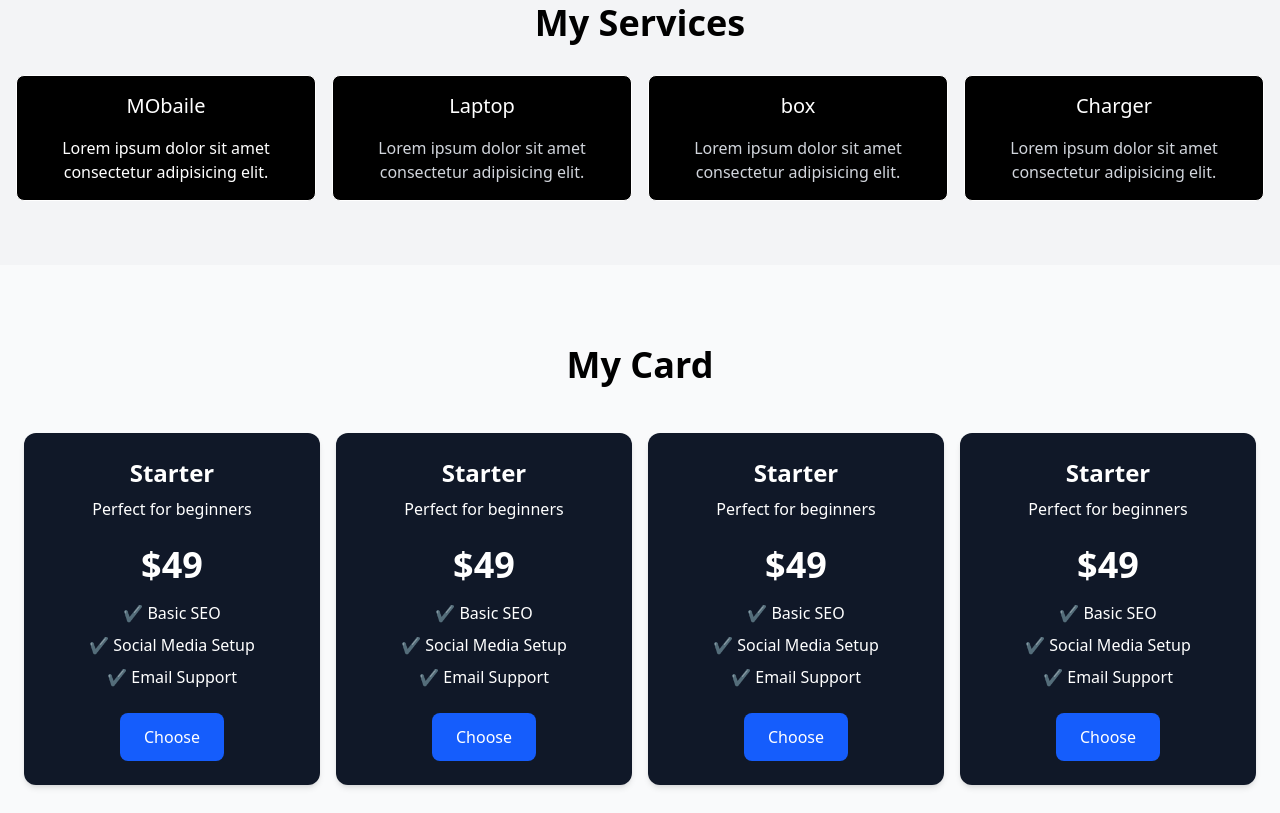
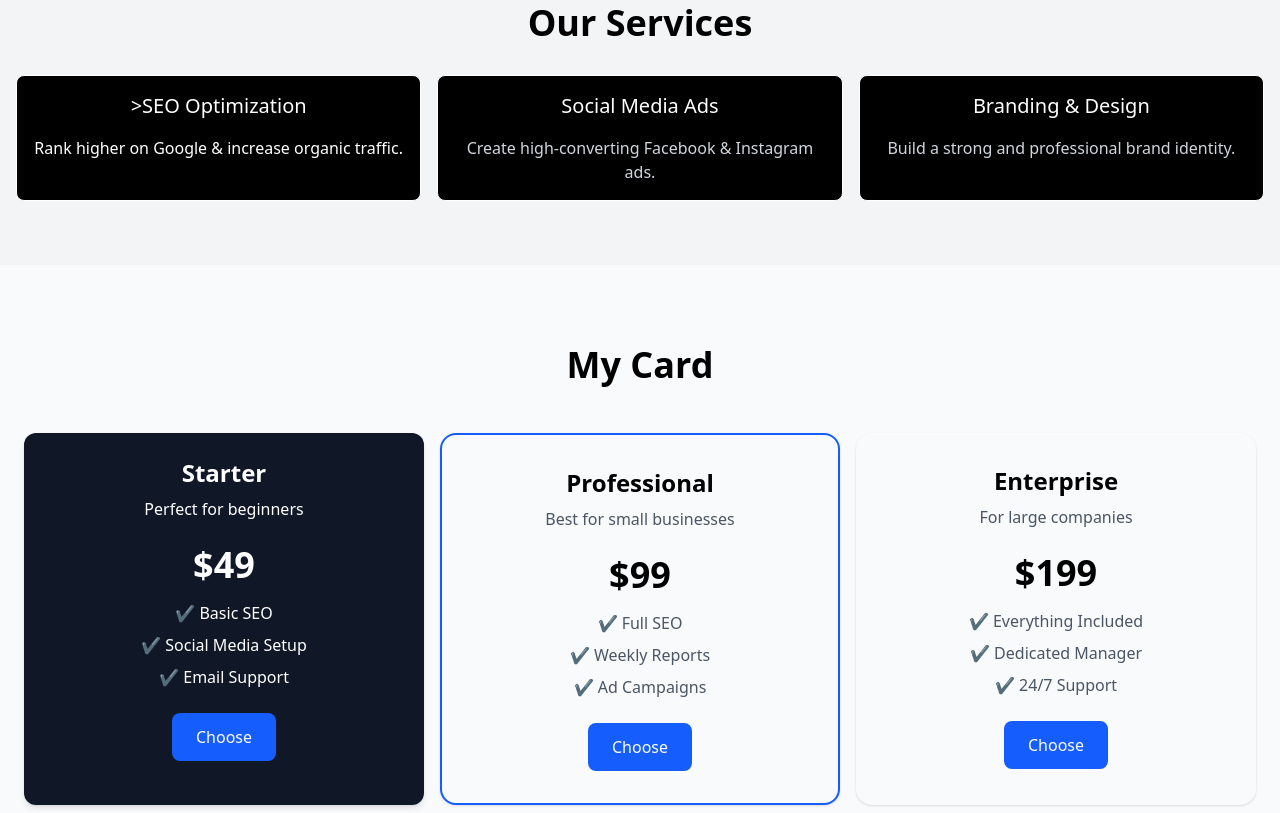
Before and after one commit to Riad928/Marketing-website-template2, a plain HTML site: page index.html in a window 1280 px wide. Shown: the part 927-1740 px from the top of the page. Drawn offline with nearby package versions, Linux system fonts and the light colour scheme.

Commit message:
third commit

```diff
--- a/index.html
+++ b/index.html
@@ -15,7 +15,7 @@
         <div class="max-w-7xl mx-auto px-4 py-4 flex justify-between items-center">
             <h1 class="text-2xl font-bold text-gray">BrandX</h1>
             <nav class="space-x-8 hidden md:block ">
-                <a href="#home" class="hover:bg-blue-600">Home</a>
+                <a href="#hero" class="hover:bg-blue-600">Home</a>
                 <a href="#about" class="hover:bg-blue-600">About</a>
                 <a href="#services" class="hover:bg-blue-600">Services</a>
                 <a href="#card" class="hover:bg-blue-600">Card</a>
@@ -29,11 +29,11 @@
         <!-- =============== HERO =============== -->
         <section class="bg-gray-900 py-16">
             <div class="max-w-7xl mx-auto px-6 text-center text-white">
-                <h1 class="text-4xl md:text-6xl font-extrabold">Grow the first </h1>
-                <p class="text-gray-300 mt-4">Lorem ipsum dolor sit amet consectetur adipisicing elit. In, expedita.</p>
+                <h1 class="text-4xl md:text-6xl font-extrabold">Grow Your Business Faster </h1>
+                <p class="text-gray-300 mt-4">Modern marketing solutions to boost your sales and brand identity.</p>
                 <div class="flex justify-center gap-4">
-                    <button class="bg-blue-600 text-xl font-semibold py-4 px-6 mt-6 border rounded-lg">My Project</button>
-                    <button class="border text-xl px-6 py-3 mt-6 rounded-lg">Search Me</button>
+                    <button class="bg-blue-600 text-xl font-semibold py-4 px-6 mt-6 border rounded-lg">Get Started</button>
+                    <button class="border text-xl px-6 py-3 mt-6 rounded-lg">Learm More</button>
                 </div>
             </div>
         </section>
@@ -43,9 +43,9 @@
             <div class="max-w-7xl mx-auto px-6 grid md:grid-cols-2 gap-2">
                 <img src="/photo/images (1).jpeg" alt="photo" class="w-full h-80 object-cover">
                 <div class="mt-16 px-8">
-                    <h1 class="text-xl font-bold mb-6">i love country</h1>
-                    <p class="text-gray-600 mb-4">Lorem ipsum dolor sit amet consectetur adipisicing elit. Vero, optio. Aut quis asperiores inventore sit illo amet ea temporibus tempora.</p>
-                    <p class="text-gray-600 mb-4">Lorem ipsum dolor sit amet consectetur adipisicing elit. Ducimus debitis, odio illo voluptate aliquam vitae fugit tempore assumenda, laudantium laboriosam quaerat aspernatur cumque non at porro ea! Alias obcaecati doloremque eius nihil et debitis quas quibusdam dolorum? Esse, necessitatibus et.</p>
+                    <h1 class="text-xl font-bold mb-6">About Our Agency</h1>
+                    <p class="text-gray-600 mb-4">We help brands grow using digital marketing strategies that convert users into customers.</p>
+                    <p class="text-gray-600 mb-4">From SEO to social media ads—we handle everything to grow your business.</p>
                 </div>
             </div>
         </section>
@@ -53,23 +53,19 @@
         <!-- =============== SERVICE =============== -->
         <section class=" bg-gray-100 py-16">
             <div class="max-w-7xl mx-auto px-4 ">
-                <h1 class="text-center font-semibold text-4xl mb-8">My Services</h1>
-                <div class="grid sm:grid-cols-1 md:grid-cols-2 lg:grid-cols-4 gap-4">
+                <h1 class="text-center font-semibold text-4xl mb-8">Our Services</h1>
+                <div class="grid sm:grid-cols-1 md:grid-cols-3 gap-4">
                     <div class=" bg-black text-white border rounded-lg p-4 text-center hover:shadow-lg">
-                        <h1 class="text-bold mb-4 text-xl">MObaile</h1>
-                        <p class="text-gray-60 ">Lorem ipsum dolor sit amet consectetur adipisicing elit.</p>
+                        <h1 class="text-bold mb-4 text-xl">>SEO Optimization</h1>
+                        <p class="text-gray-60 ">Rank higher on Google & increase organic traffic.</p>
                     </div>
                     <div class="bg-black text-white border rounded-lg p-4 text-center hover:shadow-lg">
-                        <h1 class="text-bold mb-4 text-xl">Laptop</h1>
-                        <p class="text-gray-300">Lorem ipsum dolor sit amet consectetur adipisicing elit.</p>
+                        <h1 class="text-bold mb-4 text-xl">Social Media Ads</h1>
+                        <p class="text-gray-300">Create high-converting Facebook & Instagram ads.</p>
                     </div>
                     <div class=" bg-black text-white border rounded-lg p-4 text-center hover:shadow-lg">
-                        <h1 class="text-bold mb-4 text-xl">box</h1>
-                        <p class="text-gray-300">Lorem ipsum dolor sit amet consectetur adipisicing elit.</p>
-                    </div>
-                    <div class=" bg-black text-white border rounded-lg p-4 text-center hover:shadow-lg">
-                        <h1 class="text-bold mb-4 text-xl">Charger</h1>
-                        <p class="text-gray-300">Lorem ipsum dolor sit amet consectetur adipisicing elit.</p>
+                        <h1 class="text-bold mb-4 text-xl">Branding & Design</h1>
+                        <p class="text-gray-300">Build a strong and professional brand identity.</p>
                     </div>
 
                 </div>
@@ -79,7 +75,7 @@
         <section class="py-20 ">
             <div class="max-w-7xl mx-auto px-6">
                 <h1 class="text-center text-4xl font-bold mb-12">My Card</h1>
-                <div class="grid sm:grid-cols-1 md:grid-cols-2 lg:grid-cols-4 gap-4">
+                <div class="grid sm:grid-cols-1 md:grid-cols-3 gap-4">
 
                     <!-- ====CARD 1==== -->
                     <div class="text-center bg-gray-900 text-white py-6 px-4 rounded-xl shadow-md hover:shadow-lg">
@@ -94,45 +90,33 @@
                         <button class="mt-6 bg-blue-600 text-white px-6 py-3 rounded-lg">Choose</button>
                         </div>
                             <!-- ====CARD 2==== -->
-                        <div class="text-center bg-gray-900 text-white py-6 px-4 rounded-xl shadow-md hover:shadow-lg">
-                            <h3 class="text-2xl font-bold">Starter</h3>
-                            <p class=" mt-2">Perfect for beginners</p>
-                            <p class="text-4xl font-bold mt-6">$49</p>
-                            <ul class="mt-4 space-y-2">
-                                <li>✔ Basic SEO</li>
-                                <li>✔ Social Media Setup</li>
-                                <li>✔ Email Support</li>
+                        <div class="bg-gray-50 p-8 rounded-2xl shadow hover:shadow-xl text-center border-2 border-blue-600">
+                            <h3 class="text-2xl font-bold">Professional</h3>
+                            <p class="text-gray-600 mt-2">Best for small businesses</p>
+                            <p class="text-4xl font-bold mt-6">$99</p>
+                            <ul class="mt-4 space-y-2 text-gray-600">
+                                <li>✔ Full SEO</li>
+                                <li>✔ Weekly Reports</li>
+                                <li>✔ Ad Campaigns</li>
                             </ul>
                             <button class="mt-6 bg-blue-600 text-white px-6 py-3 rounded-lg">Choose</button>
                         </div>
 
                             <!-- ====CARD 3==== -->
-                        <div class="text-center bg-gray-900 text-white py-6 px-4 rounded-xl shadow-md hover:shadow-lg">
-                            <h3 class="text-2xl font-bold">Starter</h3>
-                            <p class=" mt-2">Perfect for beginners</p>
-                            <p class="text-4xl font-bold mt-6">$49</p>
-                            <ul class="mt-4 space-y-2">
-                                <li>✔ Basic SEO</li>
-                                <li>✔ Social Media Setup</li>
-                                <li>✔ Email Support</li>
-                            </ul>
-                            <button class="mt-6 bg-blue-600 text-white px-6 py-3 rounded-lg">Choose</button>
-                        </div>
-
-                            <!-- ====CARD 4==== -->
-                        <div class="text-center bg-gray-900 text-white py-6 px-4 rounded-xl shadow-md hover:shadow-lg">
-                            <h3 class="text-2xl font-bold">Starter</h3>
-                            <p class=" mt-2">Perfect for beginners</p>
-                            <p class="text-4xl font-bold mt-6">$49</p>
-                            <ul class="mt-4 space-y-2">
-                                <li>✔ Basic SEO</li>
-                                <li>✔ Social Media Setup</li>
-                                <li>✔ Email Support</li>
-                            </ul>
-                            <button class="mt-6 bg-blue-600 text-white px-6 py-3 rounded-lg">Choose</button>
-                        </div>
+                    <!-- Card 3 -->
+                    <div class="bg-gray-50 p-8 rounded-2xl shadow hover:shadow-xl text-center">
+                        <h3 class="text-2xl font-bold">Enterprise</h3>
+                        <p class="text-gray-600 mt-2">For large companies</p>
+                        <p class="text-4xl font-bold mt-6">$199</p>
+                        <ul class="mt-4 space-y-2 text-gray-600">
+                            <li>✔ Everything Included</li>
+                            <li>✔ Dedicated Manager</li>
+                            <li>✔ 24/7 Support</li>
+                        </ul>
+                        <button class="mt-6 bg-blue-600 text-white px-6 py-3 rounded-lg">Choose</button>
                     </div>
                 </div>
+            </div>
             </div>
         </section>
         <section class="py-16">
@@ -164,7 +148,7 @@
        `<div class="max-w-7xl mx-auto py-6 flex sm:flex-cols-1 md:flex-cols-4  gap-24">
           <div class="mx-6">
              <h1 class="text-lg font-semibold">BrandX</h1>
-             <p class="mt-2">Lorem ipsum dolor sit amet consectetur adipisicing elit.</p>
+             <p class="mt-2">Your trusted marketing partner.</p>
           </div>
           <div class="mx-6">
              <h3 class="text-2xl font-semibold">Quick links</h3>
@@ -190,7 +174,7 @@
             <input type="email" class="border bg-white text-white py-2 px-4 rounded-xl shadow-lg " required>
           </div>
        </div>
-       <p class="text-center mt-8">&copy; 2025, all the reserve</p>
+       <p class="text-center mt-8">&copy; 2025 BrandX. All Rights Reserved.</p>
     </footer>
 </body>
 </html>
```
